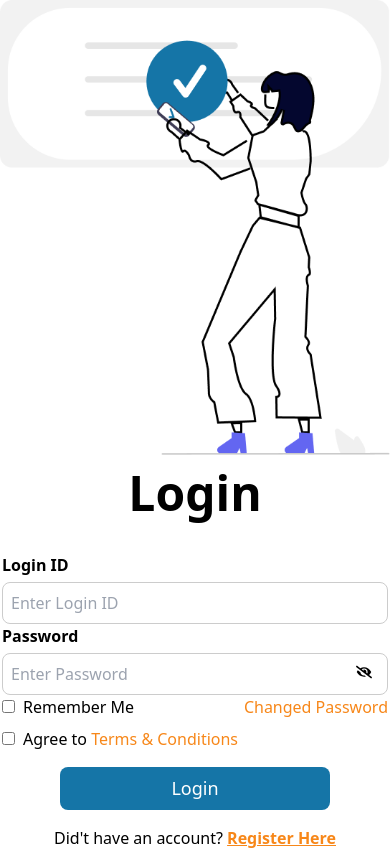
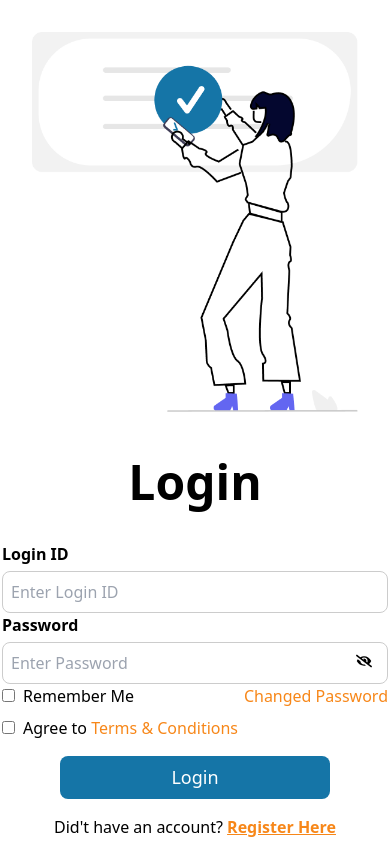
Before and after one commit to abdurrahmanrahat/react-styled-component, a React (Vite) app: page / in a window 390 px wide. Built offline with nearby package versions, Linux system fonts and the light colour scheme.

Commit message:
img div and tah

```diff
--- a/src/App.jsx
+++ b/src/App.jsx
@@ -120,16 +120,30 @@ function App() {
     margin-bottom: 24px;
   `;
 
+  // img div
+  const StyledImgDiv = styled.div`
+    padding: 32px;
+    @media (min-width: 768px) {
+      padding: 0px;
+    }
+  `;
+  // img tag
+  const StyledImgTag = styled.img`
+    @media (min-width: 768px) {
+      width: 420px;
+    }
+  `;
+
   return (
     <div className="md:flex items-center gap-4 my-8 md:my-0 lg:p-12">
       {/* image */}
-      <div className="md:w-1/2 p-8 md:p-0">
-        <img src={FormImg} alt="" className="md:w-[420px]" />
-      </div>
+      <StyledImgDiv>
+        <StyledImgTag src={FormImg} alt="login img"/>
+      </StyledImgDiv>
       {/* form fields */}
       <div className="md:w-1/2 mx-auto w-full p-4 md:p-8">
         <StyledForm>
-          <StyledHeadingTitleDiv className="flex items-center justify-center mb-6">
+          <StyledHeadingTitleDiv>
             <StyleHeadingTitle>Login</StyleHeadingTitle>
           </StyledHeadingTitleDiv>
 
```
